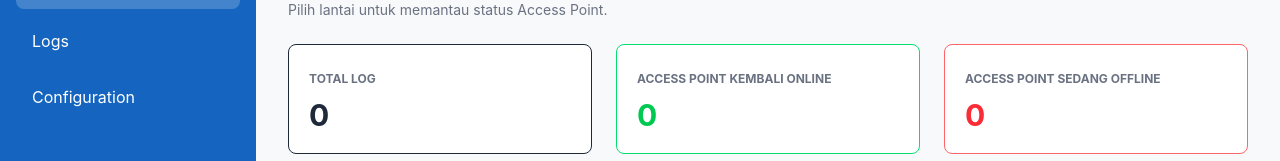
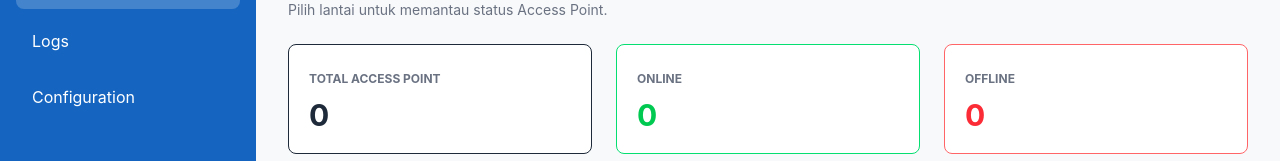
Before and after one commit to notnyxun/Monitoring, a React (Vite) app in the folder FRONTEND/: page / in a window 1280 px wide. Both pictures are taken after a click on the button "Login ke Dashboard". Shown: the part 127-288 px from the top of the page. Built offline with nearby package versions, Linux system fonts and the light colour scheme; no server answers.

Commit message:
update: mengubah card pada dashboard untuk menampilkan status AP

```diff
--- a/FRONTEND/src/components/pages/DashboardHome.jsx
+++ b/FRONTEND/src/components/pages/DashboardHome.jsx
@@ -1,13 +1,10 @@
-import { useLantai } from '../../hooks/useLantai';
-import { useLogs } from '../../hooks/useLogs';
+import { useLantai } from "../../hooks/useLantai";
+import { useSummary } from "../../hooks/useSummary";
 
 export const DashboardHome = ({ onSelectFloor }) => {
-  const { lantai } = useLantai();
-  const { logs, loading } = useLogs();
-
-  const totalLogs = logs.length;
-  const kembaliOnline = logs.filter((log) => log.status === 'online').length;
-  const sedangOffline = logs.filter((log) => log.status === 'offline').length;
+  const { lantai, loading: loadingLantai } = useLantai();
+  const { summary, loading: loadingSummary } = useSummary();
+  const loading = loadingLantai || loadingSummary;
 
   if (loading) {
     return <div className="p-8 text-gray-500">Memuat dashboard...</div>;
@@ -17,21 +14,33 @@ export const DashboardHome = ({ onSelectFloor }) => {
     <div className="p-8">
       <div className="mb-6">
         <h2 className="text-2xl font-bold text-gray-800">Topologi Sistem</h2>
-        <p className="text-sm text-gray-500 mt-1">Pilih lantai untuk memantau status Access Point.</p>
+        <p className="text-sm text-gray-500 mt-1">
+          Pilih lantai untuk memantau status Access Point.
+        </p>
       </div>
 
       <div className="grid grid-cols-3 gap-6 mb-8">
         <div className="bg-white p-5 rounded-lg border">
-          <span className="text-xs font-bold text-gray-500">TOTAL LOG</span>
-          <span className="block text-3xl font-bold mt-2">{totalLogs}</span>
+          <span className="text-xs font-bold text-gray-500">
+            TOTAL ACCESS POINT
+          </span>
+          <span className="block text-3xl font-bold mt-2">{summary.total}</span>
         </div>
         <div className="bg-white p-5 rounded-lg border border-green-400">
-          <span className="text-xs font-bold text-gray-500">ACCESS POINT KEMBALI ONLINE</span>
-          <span className="block text-3xl font-bold text-green-500 mt-2">{kembaliOnline}</span>
+          <span className="text-xs font-bold text-gray-500">
+            ONLINE
+          </span>
+          <span className="block text-3xl font-bold text-green-500 mt-2">
+            {summary.online}
+          </span>
         </div>
         <div className="bg-white p-5 rounded-lg border border-red-400">
-          <span className="text-xs font-bold text-gray-500">ACCESS POINT SEDANG OFFLINE</span>
-          <span className="block text-3xl font-bold text-red-500 mt-2">{sedangOffline}</span>
+          <span className="text-xs font-bold text-gray-500">
+            OFFLINE
+          </span>
+          <span className="block text-3xl font-bold text-red-500 mt-2">
+            {summary.offline}
+          </span>
         </div>
       </div>
 
@@ -45,20 +54,38 @@ export const DashboardHome = ({ onSelectFloor }) => {
             >
               <div className="flex items-center gap-3 min-w-0">
                 <div className="w-10 h-10 bg-white/10 rounded-full flex items-center justify-center shrink-0">
-                  <svg className="w-5 h-5 text-white" fill="none" stroke="currentColor" viewBox="0 0 24 24">
-                    <path strokeLinecap="round" strokeLinejoin="round" strokeWidth="2" d="M19 21V5a2 2 0 00-2-2H7a2 2 0 00-2 2v16m14 0h2m-2 0h-5m-9 0H3m2 0h5M9 7h1m-1 4h1m4-4h1m-1 4h1m-5 10v-5a1 1 0 011-1h2a1 1 0 011 1v5m-4 0h4"></path>
+                  <svg
+                    className="w-5 h-5 text-white"
+                    fill="none"
+                    stroke="currentColor"
+                    viewBox="0 0 24 24"
+                  >
+                    <path
+                      strokeLinecap="round"
+                      strokeLinejoin="round"
+                      strokeWidth="2"
+                      d="M19 21V5a2 2 0 00-2-2H7a2 2 0 00-2 2v16m14 0h2m-2 0h-5m-9 0H3m2 0h5M9 7h1m-1 4h1m4-4h1m-1 4h1m-5 10v-5a1 1 0 011-1h2a1 1 0 011 1v5m-4 0h4"
+                    ></path>
                   </svg>
                 </div>
 
                 <div className="min-w-0">
-                  <h3 className="text-sm font-bold text-white truncate">{floor.nama_lantai.toUpperCase()}</h3>
-                  <p className="text-[11px] text-blue-200 mt-1">{floor.total} Access Points</p>
+                  <h3 className="text-sm font-bold text-white truncate">
+                    {floor.nama_lantai.toUpperCase()}
+                  </h3>
+                  <p className="text-[11px] text-blue-200 mt-1">
+                    {floor.total} Access Points
+                  </p>
                 </div>
               </div>
 
               <div className="text-right shrink-0 ml-2">
-                <p className="text-[10px] text-green-400">{floor.online} online</p>
-                <p className="text-[10px] text-red-400 mt-1">{floor.offline} offline</p>
+                <p className="text-[10px] text-green-400">
+                  {floor.online} online
+                </p>
+                <p className="text-[10px] text-red-400 mt-1">
+                  {floor.offline} offline
+                </p>
               </div>
             </div>
           ))}
--- a/FRONTEND/src/components/pages/FloorDetail.jsx
+++ b/FRONTEND/src/components/pages/FloorDetail.jsx
@@ -12,7 +12,7 @@ export const FloorDetail = ({ idLantai }) => {
   return (
     <div className="p-8">
       <div className="grid grid-cols-3 gap-6 mb-8">
-        <div className="bg-white p-5 rounded-lg border"><span className="text-xs font-bold text-gray-500">TOTAL AP</span><span className="block text-3xl font-bold mt-2">{total}</span></div>
+        <div className="bg-white p-5 rounded-lg border"><span className="text-xs font-bold text-gray-500">TOTAL ACCESS POINT</span><span className="block text-3xl font-bold mt-2">{total}</span></div>
         <div className="bg-white p-5 rounded-lg border border-green-400"><span className="text-xs font-bold text-gray-500">ONLINE</span><span className="block text-3xl font-bold text-green-500 mt-2">{online}</span></div>
         <div className="bg-white p-5 rounded-lg border border-red-400"><span className="text-xs font-bold text-gray-500">OFFLINE</span><span className="block text-3xl font-bold text-red-500 mt-2">{offline}</span></div>
       </div>
--- a/FRONTEND/src/hooks/index.js
+++ b/FRONTEND/src/hooks/index.js
@@ -3,3 +3,4 @@ export { useNavigation } from './useNavigation';
 export { useLantai } from './useLantai';
 export { useDevices } from './useDevices';
 export { useLogs } from './useLogs';
+export { useSummary } from './useSummary';
--- /dev/null
+++ b/FRONTEND/src/hooks/useSummary.js
@@ -0,0 +1,27 @@
+import { useState, useEffect, useCallback } from 'react';
+
+const API_URL = 'http://localhost:3000/api';
+const REFRESH_INTERVAL = 10000;
+
+export const useSummary = () => {
+  const [summary, setSummary] = useState({ total: 0, online: 0, offline: 0, unknown: 0 });
+  const [loading, setLoading] = useState(true);
+
+  const fetchSummary = useCallback(() => {
+    return fetch(`${API_URL}/summary`)
+      .then((res) => res.json())
+      .then((json) => {
+        if (json.success) setSummary(json.data);
+      })
+      .catch(() => {})
+      .finally(() => setLoading(false));
+  }, []);
+
+  useEffect(() => {
+    fetchSummary();
+    const interval = setInterval(fetchSummary, REFRESH_INTERVAL);
+    return () => clearInterval(interval);
+  }, [fetchSummary]);
+
+  return { summary, loading };
+};
```
